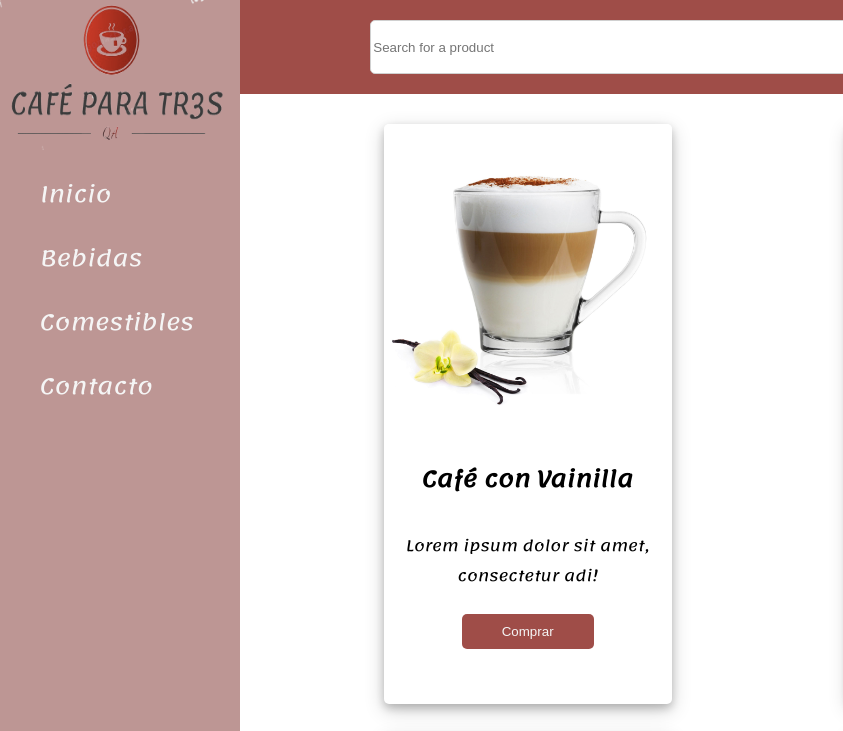
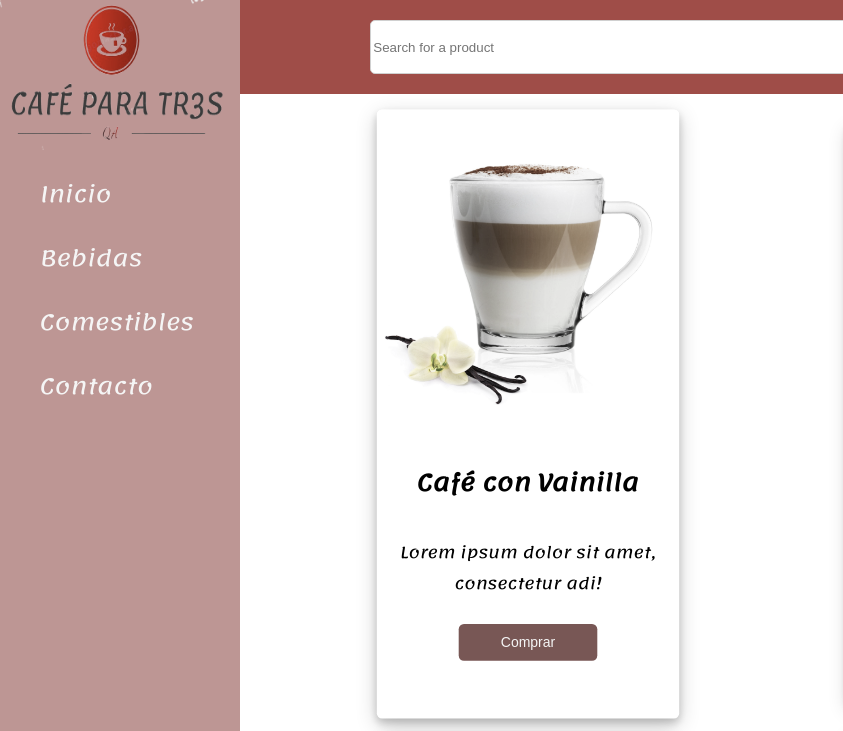
Before and after one commit to Alex-tremo5/proyectoFinal2, a plain HTML site: page index.html in a window 1280 px wide. In both pictures the pointer is over the element 527 px from the left and 414 px from the top of the page. Shown: the top 731 px of the page, 0-843 px from the left. Drawn offline with Linux system fonts and the light colour scheme.

Commit message:
css transformation

```diff
--- a/assets/CSS/style.css
+++ b/assets/CSS/style.css
@@ -47,7 +47,6 @@ input {
 /* header */
 
 .historia {
-    /* background-image:  url(../Images/nathan-dumlao-Y3AqmbmtLQI-unsplash.jpg); */
     background-image: url(../Images/nathan-dumlao-2z3MOB3kfJU-unsplash.jpg);
     background-position: center;
     background-repeat: no-repeat;
@@ -149,6 +148,15 @@ main {
     height: 580.2px;
 }
 
+.cartas {
+    transition: all 01s;
+}
+
+.cartas:hover {
+    transform: scale(1.05);
+    filter: grayscale(60%);
+}
+
 .cardimg {
     width: 100%;
     overflow: hidden;
@@ -203,6 +211,7 @@ section a:hover:not(.active) {
     color: whitesmoke;
     background-color: #841b15c7;
 }
+
 
 /* footer */
 
```
